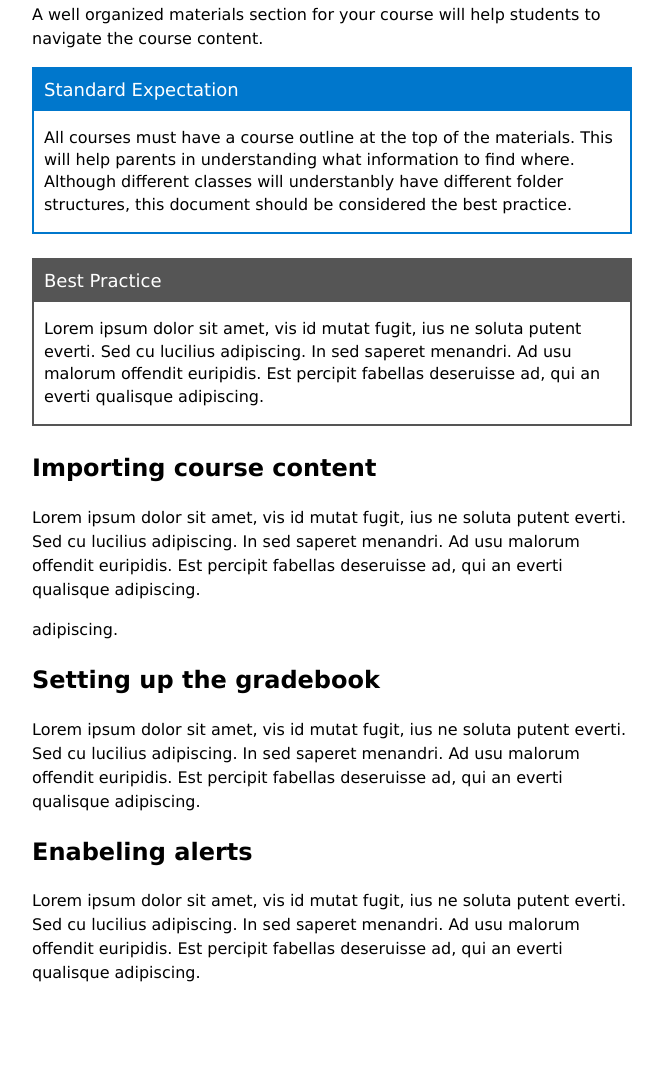
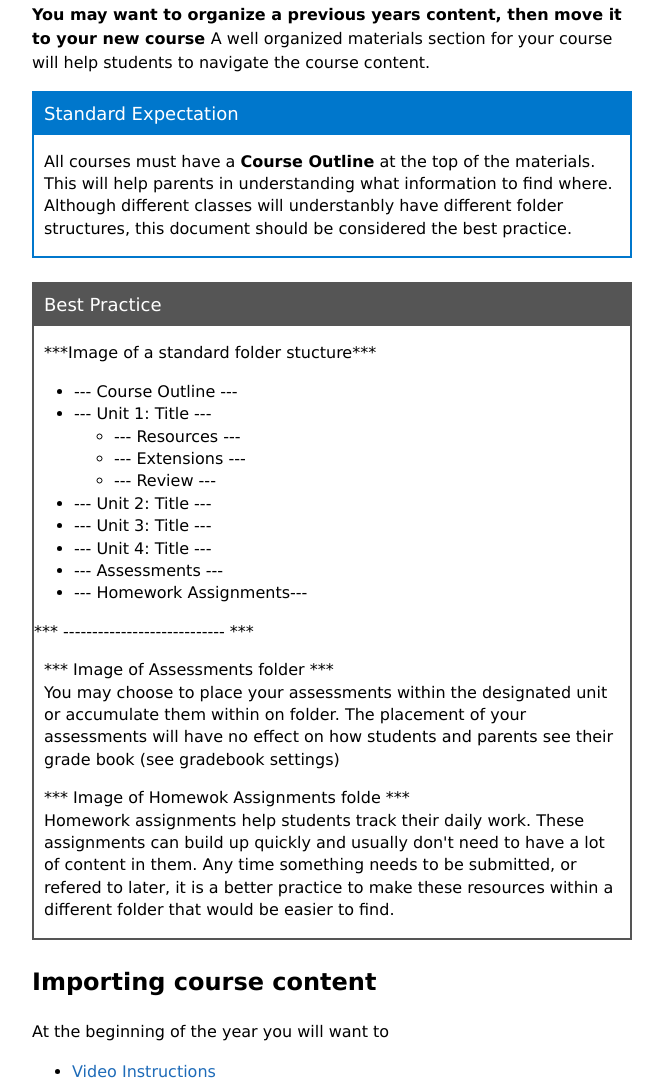
Before and after one commit to tbeattysk/hkistuts, a plain HTML site: page courseSetup.html in a window 1280 px wide. Shown: the part 1127-2215 px from the top of the page, without its empty margins (48-711 px from the left). Before the commit the page ends 2128 px from the top, so only its background shows below. Drawn offline with Linux system fonts and the light colour scheme.

Commit message:
Course Setup half finished

```diff
--- a/courseSetup.html
+++ b/courseSetup.html
@@ -40,7 +40,7 @@
     		<li><a onclick="toggle_visibility('linkingVid')"> Video Instructions</a></li>
     		<div style="display:none" id="linkingVid"><iframe width="560" height="315" src="https://www.youtube.com/embed/e_DWSFn9_KM?rel=0" frameborder="0" allowfullscreen></iframe></div>
     	</ul>
-    	<p> First from the <code>Course</code> tab go to <code>See All</code> from here you click on the settings symbol (<img src="res/gear.png">) for a course section you would like to link. Then the other sections you would like to link to it.</p>
+    	<p> First from the <code>Course</code> tab go to <code>See All</code>. Click on the settings symbol (<img src="res/gear.png">) for the course section want to be linked. Then the choose other sections to be linked.</p>
     	<p><img src="res/Linking_Existing_Sections.png" style="border:1px solid black"></p>
 
     	<aside class="hint red">
@@ -48,29 +48,61 @@
     		<p>Only link sections at the beginning of the year. When sections are linked, data from one of the sections will be lost. Never unlink sections mid year, as gradebook data will be lost with for the linked section.</p>
     	</aside>
 
-    	<p> Once linked, material added to the course will be added to all sections. There are options to make section specific material.</p>
+    	<p> Once linked, materials added to the course will be added to all sections. There are options to make section specific material.</p>
     </section>
+
     <section>
     	<h2 id="folderStructure">Building a folder structure</h2>
-    	<p>A well organized materials section for your course will help students to navigate the course content.</p>
+    	<p><strong>You may want to organize a previous years content, then move it to your new course </strong> A well organized materials section for your course will help students to navigate the course content.</p>
 
     	<aside class="hint blue">
     		<div class="top"><span>Standard Expectation</span></div>
-    		<p>All courses must have a course outline at the top of the materials. This will help parents in understanding what information to find where. Although different classes will understanbly have different folder structures, this document should be considered the best practice.</p>
+    		<p>All courses must have a <strong>Course Outline</strong> at the top of the materials. This will help parents in understanding what information to find where. Although different classes will understanbly have different folder structures, this document should be considered the best practice.</p>
 		</aside>
+		<aside class="hint">
+    		<div class="top"><span>Best Practice</span></div>
+		<p>***Image of a standard folder stucture***
+		    <ul>
+			    <li>--- Course Outline ---</li>
+			    <li>--- Unit 1: Title ---</li>
+				    <ul>
+				    	<li>--- Resources ---</li>
+				    	<li>--- Extensions ---</li>
+				    	<li>--- Review ---</li>
+			    	</ul>
+			    <li>--- Unit 2: Title ---</li>
+			    <li>--- Unit 3: Title ---</li>
+			    <li>--- Unit 4: Title ---</li>
+			    <li>--- Assessments ---</li>
+	    		<li>--- Homework Assignments---</li>
+	    	</ul>
+	    	*** ---------------------------- ***
+	    </p>
+
+	    <p> *** Image of Assessments folder *** <br>
+	    	You may choose to place your assessments within the designated unit or accumulate them within on folder. The placement of your assessments will have no effect on how students and parents see their grade book (see gradebook settings)</p>
+
+	    <p> *** Image of Homewok Assignments folde ***<br>
+	    Homework assignments help students track their daily work. These assignments can build up quickly and usually don't need to have a lot of content in them. Any time something needs to be submitted, or refered to later, it is a better practice to make these resources within a different folder that would be easier to find.</p>
+	    </aside>
+	</section>
+	<sections>
+    	<h2 id="courseContent">Importing course content</h2>
+
+    	<p>At the beginning of the year you will want to </p>
+
+    	<ul>
+    	<li><a onclick="toggle_visibility('importVid')"> Video Instructions</a></li>
+    		<div style="display:none" id="importVid"><iframe width="420" height="315" src="https://www.youtube.com/embed/-cvAdxSqLR4" frameborder="0" allowfullscreen></iframe></div>
+    	</ul>
 
 
+    </sections>
+    <section>
 
-    	<aside class="hint">
-    		<div class="top"><span>Best Practice</span></div>
     		<p>Lorem ipsum dolor sit amet, vis id mutat fugit, ius ne soluta putent everti. Sed cu lucilius adipiscing. In sed saperet menandri. Ad usu malorum offendit euripidis. Est percipit fabellas deseruisse ad, qui an everti qualisque adipiscing.</p>
-    	</aside>
 
 
-
-    	<h2 id="courseContent">Importing course content</h2>
-    	<p>Lorem ipsum dolor sit amet, vis id mutat fugit, ius ne soluta putent everti. Sed cu lucilius adipiscing. In sed saperet menandri. Ad usu malorum offendit euripidis. Est percipit fabellas deseruisse ad, qui an everti qualisque adipiscing.</p>
-    	adipiscing.</p>
     	<h2 id="gradebookSetup">Setting up the gradebook</h2>
     	<p>Lorem ipsum dolor sit amet, vis id mutat fugit, ius ne soluta putent everti. Sed cu lucilius adipiscing. In sed saperet menandri. Ad usu malorum offendit euripidis. Est percipit fabellas deseruisse ad, qui an everti qualisque adipiscing.</p>
     	<h2 id="enabelingAlerts">Enabeling alerts</h2>
```
